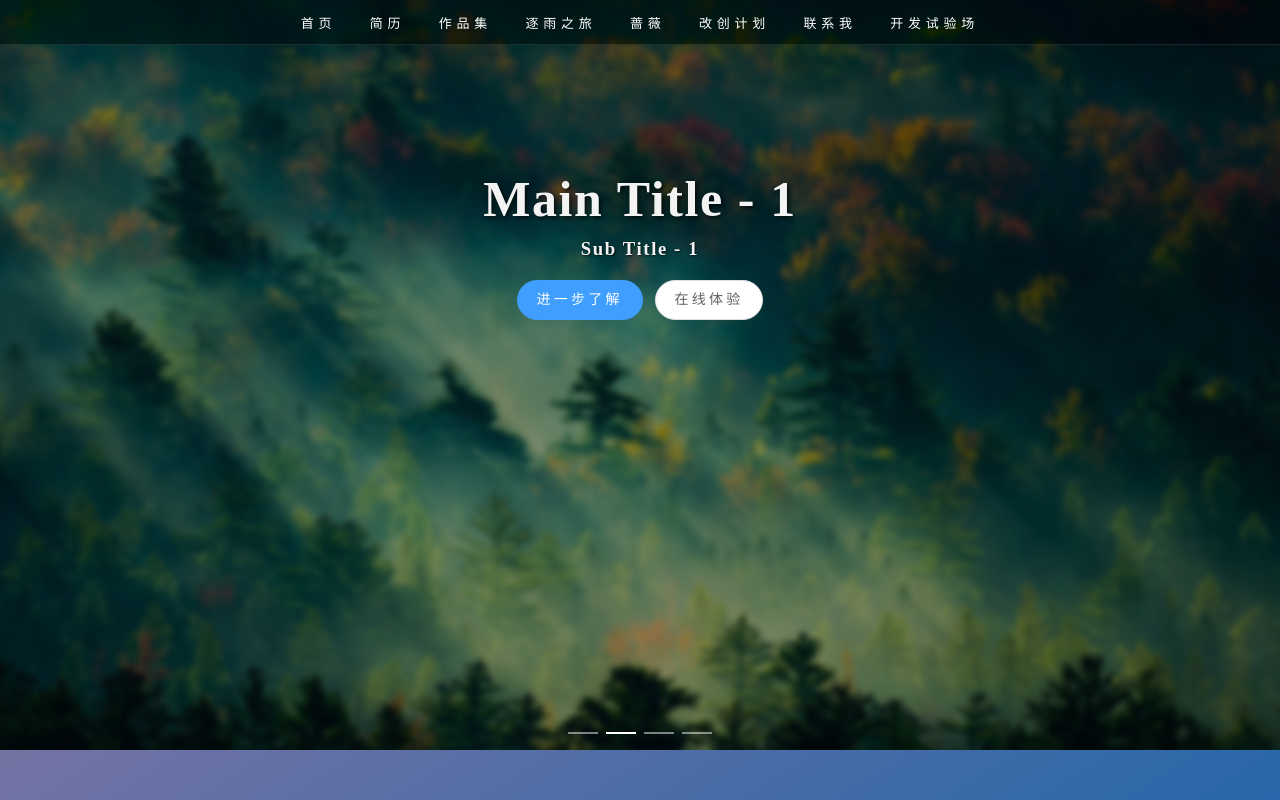
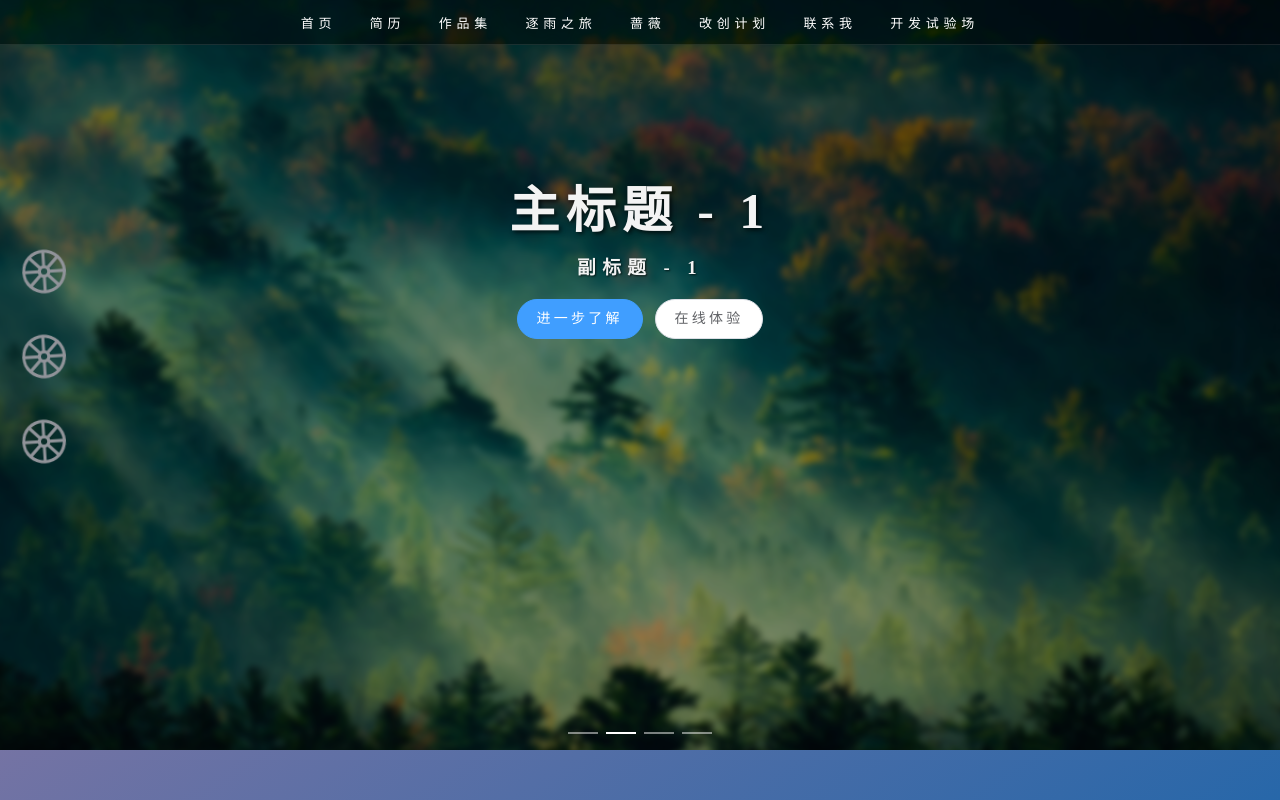
Before and after one commit to StelleRainn/StelleRainnRM, a Vue app: page /home in a window 1280 px wide. Built offline with nearby package versions, Linux system fonts and the light colour scheme; a web font is replaced by a local one.

Commit message:
优化主banner字体间距，添加了淡入上浮效果

```diff
--- a/src/components/HeroBanner.vue
+++ b/src/components/HeroBanner.vue
@@ -65,6 +65,7 @@ const onExperienceOnline = (artworkId) => {
     flex-direction: column;
     align-items: center;
     color: #f3f3f3;
+    letter-spacing: 0.4rem;
 
     // 添加半透明背景以进一步增强可读性
     &::before {
@@ -82,18 +83,42 @@ const onExperienceOnline = (artworkId) => {
       margin-top: 170px;
       font-size: 50px;
       text-shadow: 2px 2px 4px rgba(0, 0, 0, 0.7);
+      animation: fadeUpIn 0.8s ease-out forwards;
+      opacity: 0;
+      transform: translateY(20px);
+      animation-delay: 0.1s;
     }
 
     h3 {
       margin-top: 10px;
       text-shadow: 1px 1px 2px rgba(0, 0, 0, 0.7);
+      animation: fadeUpIn 0.8s ease-out forwards;
+      opacity: 0;
+      transform: translateY(20px);
+      animation-delay: 0.2s;
     }
 
     .el-button {
       margin-top: 20px;
       font-family: 'NotoSerifSC', serif;
       letter-spacing: 0.2rem;
+      animation: fadeUpIn 0.8s ease-out forwards;
+      opacity: 0;
+      transform: translateY(20px);
+      animation-delay: 0.3s;
     }
   }
 }
+
+// 文字淡入效果动画
+@keyframes fadeUpIn {
+  from {
+    opacity: 0;
+    transform: translateY(20px);
+  }
+  to {
+    opacity: 1;
+    transform: translateY(0);
+  }
+}
 </style>
--- a/src/views/home/Home.vue
+++ b/src/views/home/Home.vue
@@ -58,9 +58,10 @@ const handleClick = (e) => {
           <!-- height 高度要和 hero-banner 一致 -->
           <el-carousel height="750px" interval="5000">
             <el-carousel-item v-for="(bgUrl, index) in bgUrls" :key="index">
-              <HeroBanner :bgUrl="bgUrl">
-                <template #main-title>Main Title - {{ index }}</template>
-                <template #sub-title>Sub Title - {{ index }}</template>
+              <!-- 父传子：背景图、板块id、标题组 -->
+              <HeroBanner :bgUrl="bgUrl" :artworkId="index">
+                <template #main-title>主标题 - {{ index }}</template>
+                <template #sub-title>副标题 - {{ index }}</template>
               </HeroBanner>
             </el-carousel-item>
           </el-carousel>
@@ -79,6 +80,7 @@ const handleClick = (e) => {
 }
 
 .home-container-aside {
+  z-index: 999;
   position: fixed;
   left: 5px;
   top: 45vh;
```
